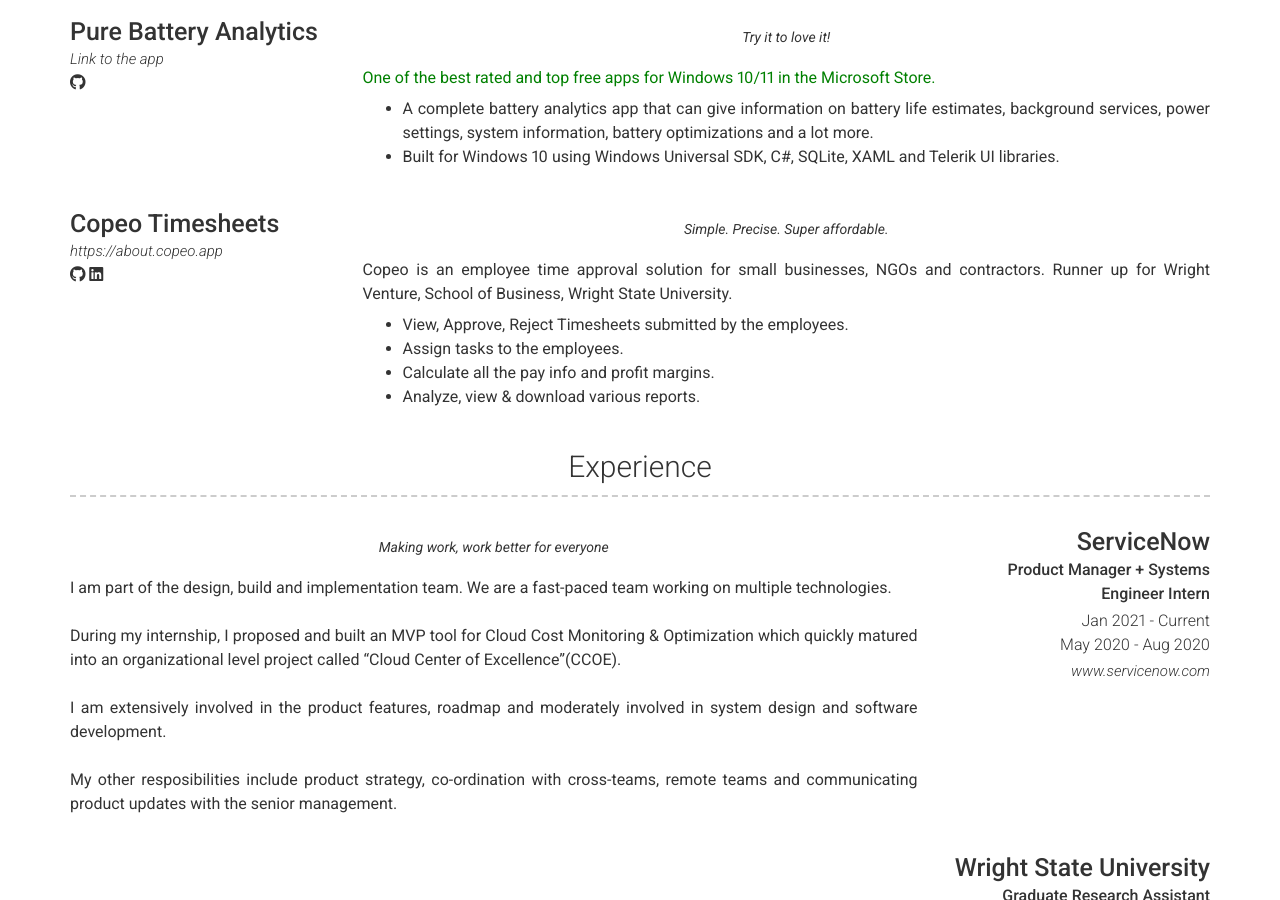
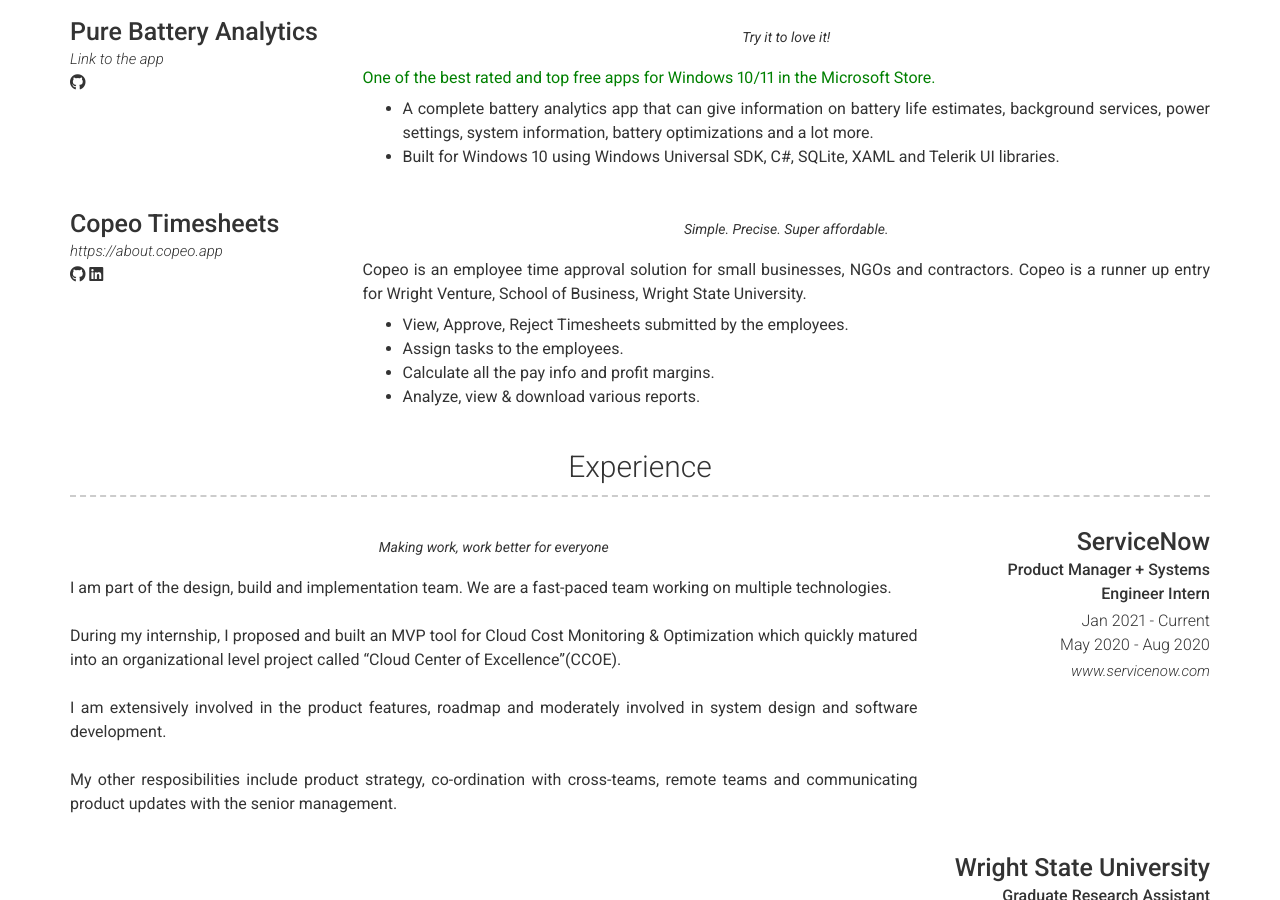
Before and after one commit to medhachaitanya/medhachaitanya.github.io, a Jekyll site: the page built from index.md, in a window 1280 px wide and 900 px high, scrolled down 713 px. Built offline with Jekyll 4.4.1, drawn with Linux system fonts in a browser that asks for light colours; nearby versions of some CDN libraries.

Commit message:
Update _config.yml

```diff
--- a/_config.yml
+++ b/_config.yml
@@ -107,7 +107,7 @@
         quote: >
           Simple. Precise. Super affordable.
         description: | # this will include new lines to allow paragraphs
-          Copeo is an employee time approval solution for small businesses, NGOs and contractors. Runner up for Wright Venture, School of Business, Wright State University.
+          Copeo is an employee time approval solution for small businesses, NGOs and contractors. Copeo is a runner up entry for Wright Venture, School of Business, Wright State University.
           * View, Approve, Reject Timesheets submitted by the employees.
           * Assign tasks to the employees.
           * Calculate all the pay info and profit margins.
```
